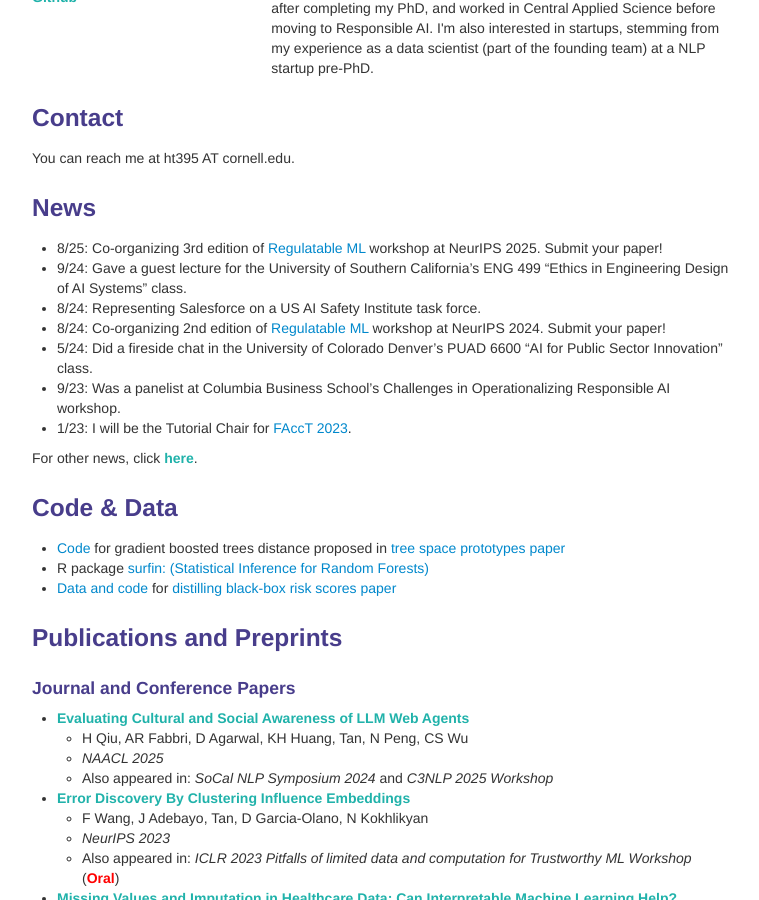
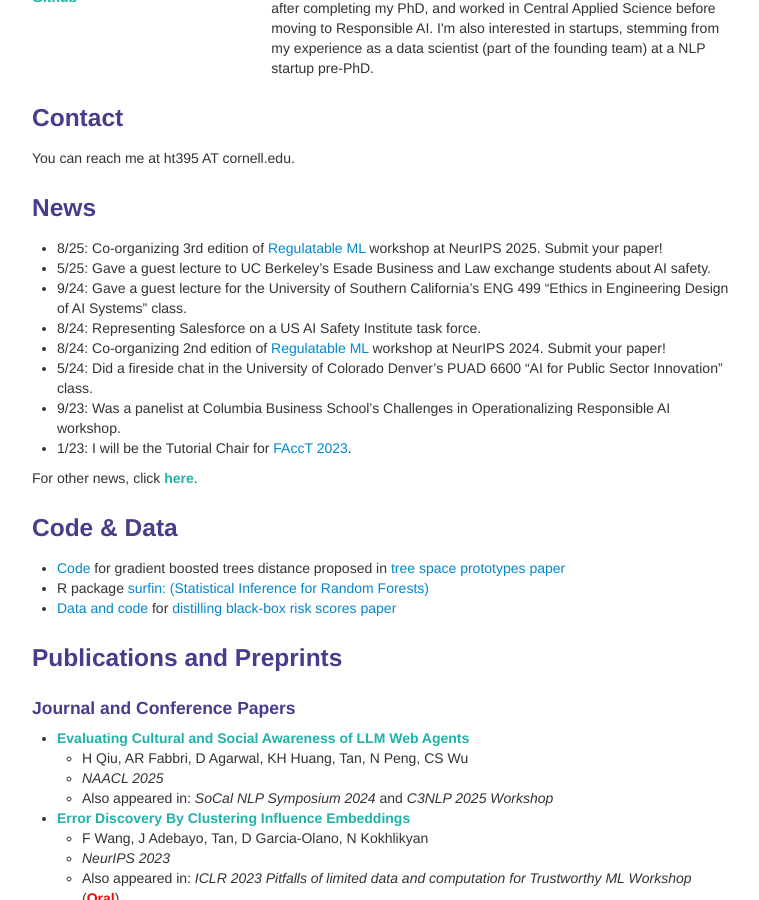
Before and after one commit to shftan/shftan.github.io, a Jekyll site: the page built from index.md, in a window 1280 px wide and 900 px high, scrolled down 344 px. Shown: the whole window, without its empty margins (258-1017 px from the left). Built offline with Jekyll 4.4.1, drawn with Linux system fonts in a browser that asks for light colours.

Commit message:
Update index.md

```diff
--- a/index.md
+++ b/index.md
@@ -33,6 +33,7 @@ You can reach me at ht395 AT cornell.edu.
 <div class="row-fluid" id="news"><h3>News</h3>
 </div>
 - 8/25: Co-organizing 3rd edition of [Regulatable ML](https://regulatableml.github.io/) workshop at NeurIPS 2025. Submit your paper!
+- 5/25: Gave a guest lecture to  UC Berkeley's Esade Business and Law exchange students about AI safety.
 - 9/24: Gave a guest lecture for the University of Southern California's ENG 499 "Ethics in Engineering Design of AI Systems" class.
 - 8/24: Representing Salesforce on a US AI Safety Institute task force.
 - 8/24: Co-organizing 2nd edition of [Regulatable ML](https://regulatableml.github.io/) workshop at NeurIPS 2024. Submit your paper!
```
